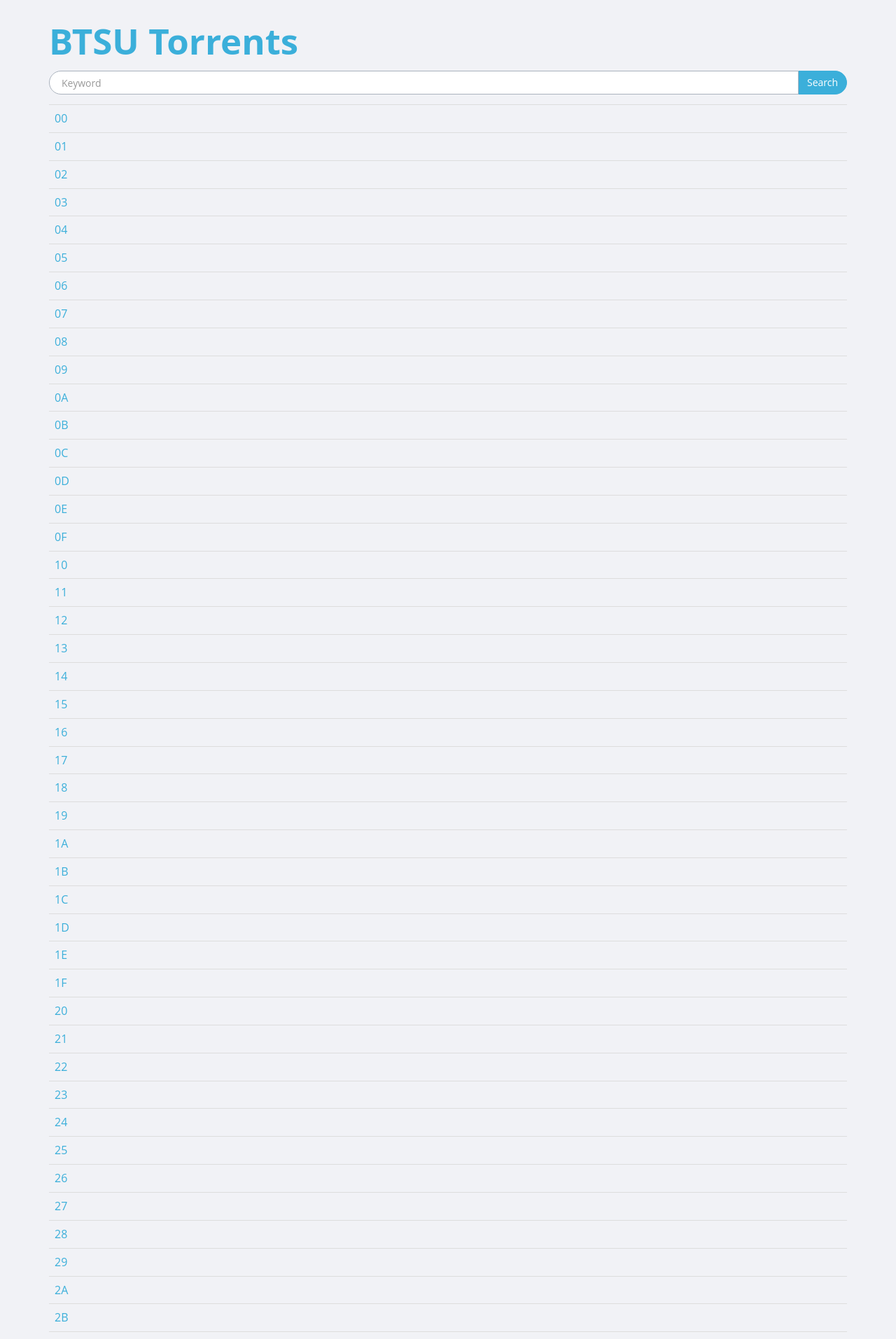
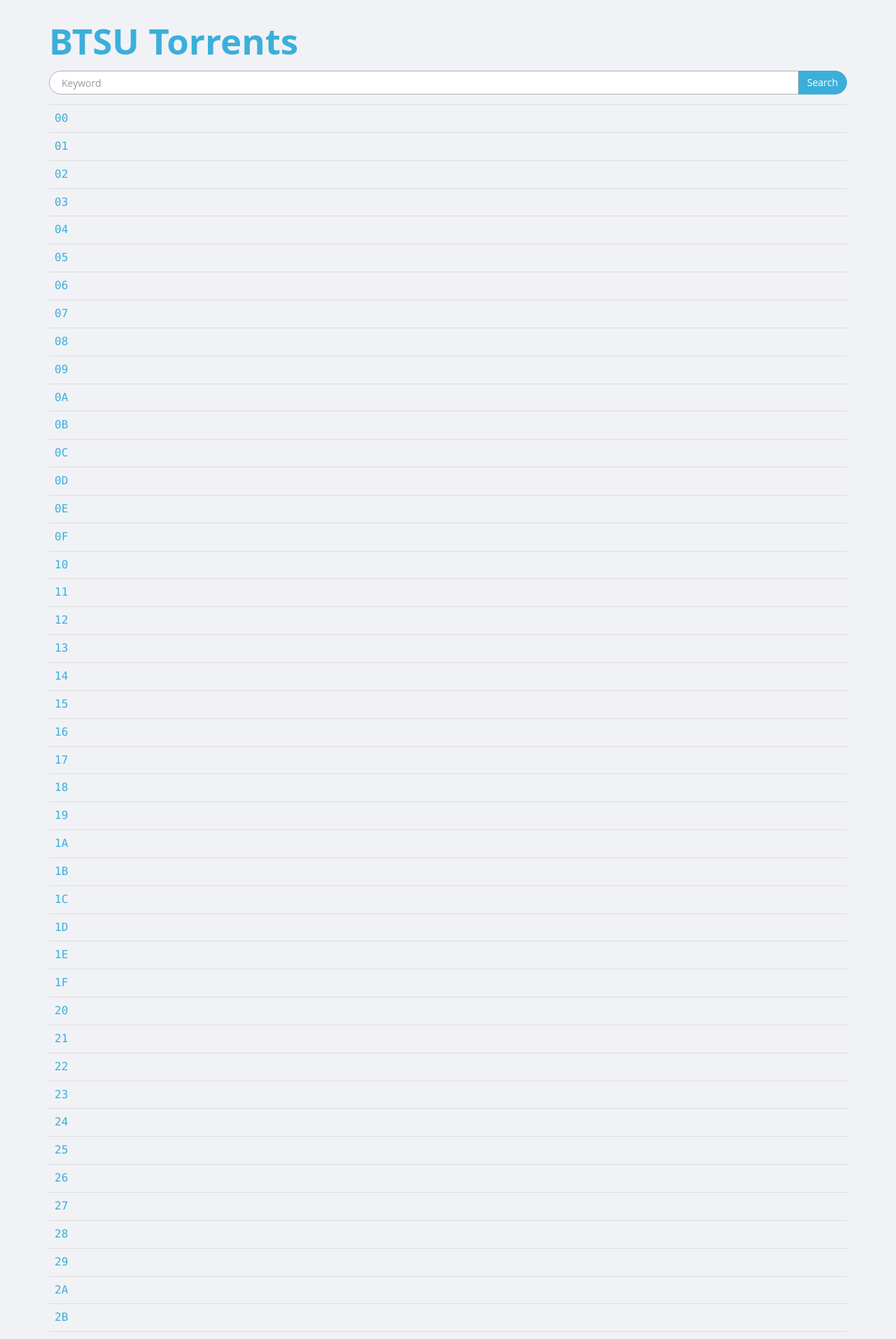
Before and after one commit to peitaosu/BTSU, a Django app: page /all in a window 1280 px wide. Shown: the top 1913 px of the page at 70% size. Run offline with Django 3.2, Linux system fonts and the light colour scheme.

Commit message:
use monospaced font for table

```diff
--- /dev/null
+++ b/btsu/btsu/templates/custom.css
@@ -0,0 +1,3 @@
+tbody tr td{
+    font-family: Consolas, 'Courier New', Courier, 'Open Sans','Helvetica Neue',Helvetica,Arial,sans-serif!important;
+}
--- a/btsu/btsu/templates/head.html
+++ b/btsu/btsu/templates/head.html
@@ -6,4 +6,5 @@
     <script type="text/javascript" src={% static "custom.js" %}></script>
     <link rel="stylesheet" type="text/css" href={% static "site.min.css" %}/>
     <link rel="stylesheet" type="text/css" href={% static "bootflat.min.css" %}/>
+    <link rel="stylesheet" type="text/css" href={% static "custom.css" %}/>
 </head>
```
